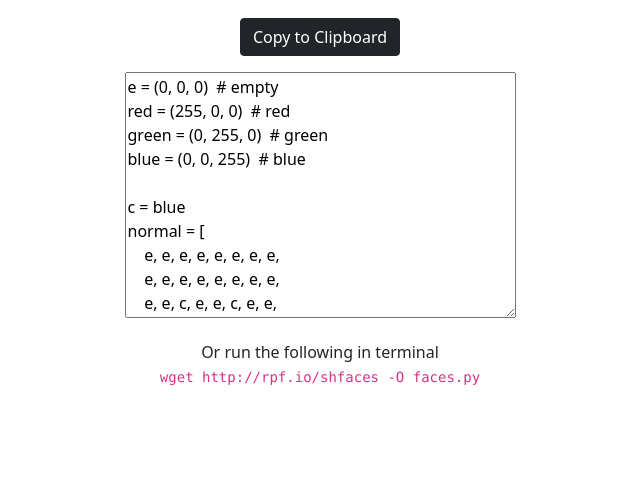
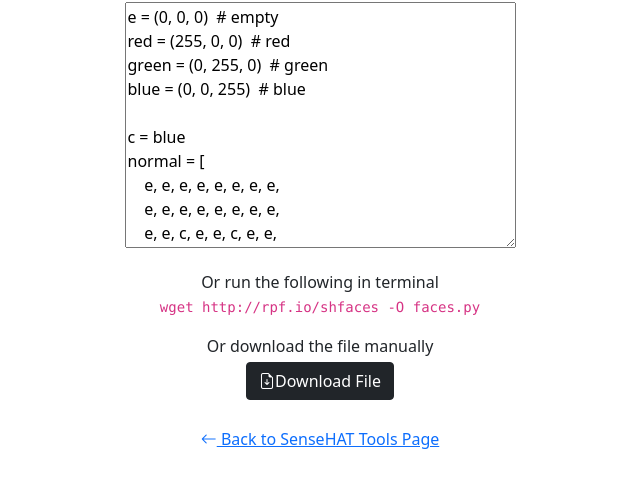
Before and after one commit to TenthChain/web-tools, a plain HTML site: page sensehat/faces.html in a window 1280 px wide. Shown: the part 233-720 px from the top of the page, without its empty margins (320-960 px from the left). Drawn offline with nearby package versions, Linux system fonts and the light colour scheme.

Commit message:
Add download button and redirect back to main page button

```diff
--- a/sensehat/faces.html
+++ b/sensehat/faces.html
@@ -21,6 +21,13 @@
             <section class="mt-3 text-center">
                 <span>Or run the following in terminal</span><br/>
                 <code>wget http://rpf.io/shfaces -O faces.py</code>
+            </section>
+            <section class="mt-3 text-center">
+                <span>Or download the file manually</span><br/>
+                <a class="btn btn-dark mt-1" href="./faces.py"><i class="bi bi-file-earmark-arrow-down"></i>Download File</a>
+            </section>
+            <section class="mt-3 text-center">
+                <a class="btn btn-link mt-1" href="./index.html"><i class="bi bi-arrow-left"></i>&nbsp;Back to SenseHAT Tools Page</a>
             </section>
         </div>
     </section>
```
